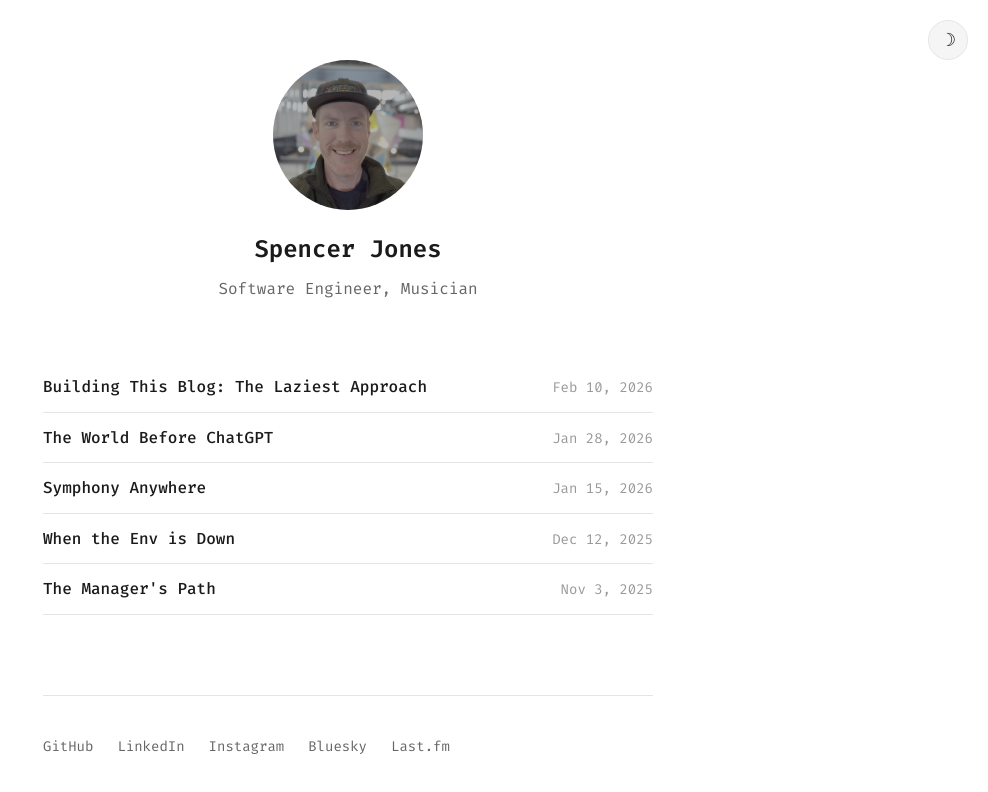
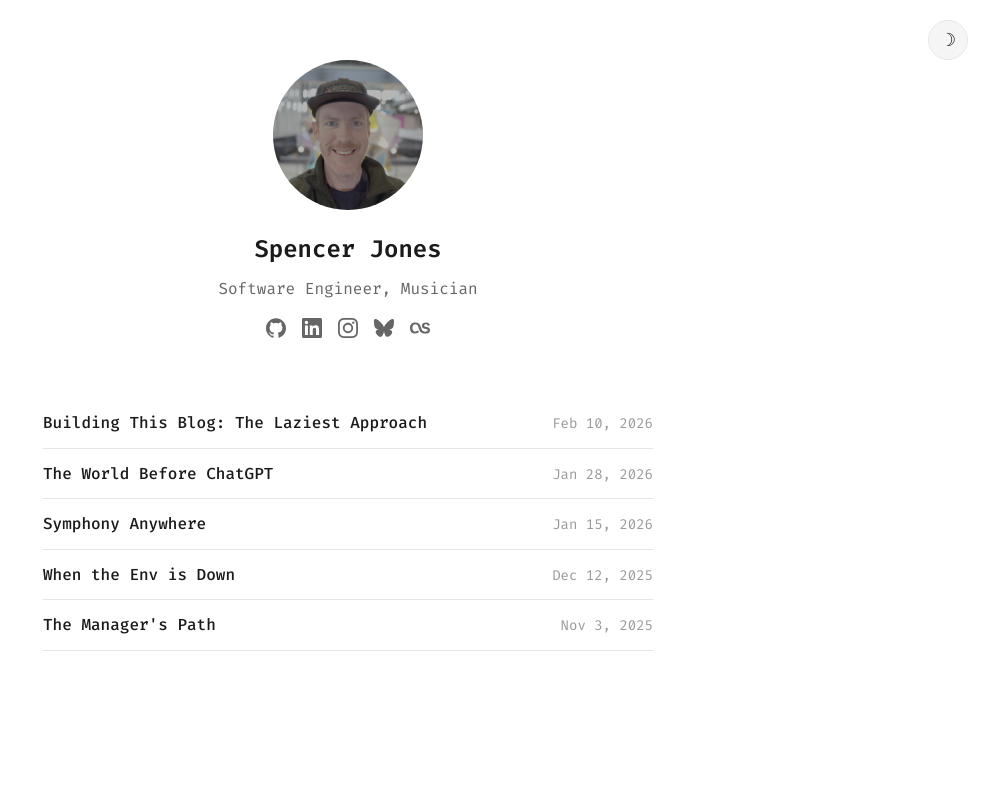
Before and after one commit to mitschlagel/mitschlagel.github.io, a React (Vite) app: page / in a window 1280 px wide. Shown: the top 792 px of the page, without its empty margins (292-1280 px from the left). Built offline with nearby package versions, Linux system fonts and the light colour scheme.

Commit message:
Move socials to icons

```diff
--- a/package.json
+++ b/package.json
@@ -21,6 +21,7 @@
     "marked": "^17.0.1",
     "react": "^18.3.1",
     "react-dom": "^18.3.1",
+    "react-icons": "^5.5.0",
     "styled-components": "^6.1.13"
   },
   "devDependencies": {
--- a/src/App.tsx
+++ b/src/App.tsx
@@ -6,6 +6,7 @@ import matter from 'gray-matter'
 import { marked } from 'marked'
 import headshot from './assets/img/headshot.png';
 import { Buffer } from 'buffer';
+import { SiGithub, SiLinkedin, SiInstagram, SiBluesky, SiLastdotfm } from 'react-icons/si';
 
 // Make Buffer available globally for gray-matter
 window.Buffer = Buffer;
@@ -77,8 +78,14 @@ const DarkModeToggle = styled.button<{ $isDark: boolean }>`
 
 const Header = styled.header`
   margin-bottom: 60px;
+  text-align: center;
+  display: flex;
+  flex-direction: column;
+  align-items: center;
+`;
+
+const HeaderClickable = styled.div`
   cursor: pointer;
-  text-align: center;
   display: flex;
   flex-direction: column;
   align-items: center;
@@ -110,6 +117,31 @@ const Tagline = styled.p<{ $isDark: boolean }>`
   margin: 0;
   font-weight: 400;
   transition: color 0.3s ease;
+`;
+
+const SocialIconsContainer = styled.div`
+  display: flex;
+  gap: 16px;
+  margin-top: 16px;
+  align-items: center;
+`;
+
+const SocialIconLink = styled.a<{ $isDark: boolean }>`
+  color: ${props => props.$isDark ? '#999' : '#666'};
+  transition: all 0.3s ease;
+  display: flex;
+  align-items: center;
+  justify-content: center;
+
+  &:hover {
+    color: ${props => props.$isDark ? '#e5e5e5' : '#1a1a1a'};
+    transform: translateY(-2px);
+  }
+
+  svg {
+    width: 20px;
+    height: 20px;
+  }
 `;
 
 const PostList = styled.div`
@@ -208,27 +240,6 @@ const ArticleDate = styled.div<{ $isDark: boolean }>`
   font-size: 14px;
   color: ${props => props.$isDark ? '#666' : '#999'};
   margin-bottom: 40px;
-`;
-
-const Footer = styled.footer<{ $isDark: boolean }>`
-  margin-top: 80px;
-  padding-top: 40px;
-  border-top: 1px solid ${props => props.$isDark ? '#404040' : '#e5e5e5'};
-`;
-
-const SocialLinks = styled.div`
-  display: flex;
-  gap: 24px;
-  flex-wrap: wrap;
-`;
-
-const SocialLink = styled.a<{ $isDark: boolean }>`
-  font-size: 14px;
-  color: ${props => props.$isDark ? '#999' : '#666'};
-
-  &:hover {
-    color: ${props => props.$isDark ? '#e5e5e5' : '#1a1a1a'};
-  }
 `;
 
 interface Post {
@@ -342,10 +353,29 @@ const App: React.FC = () => {
           {isDark ? '☼' : '☽'}
         </DarkModeToggle>
 
-        <Header onClick={handleHomeClick}>
-          <ProfileImage src={headshot} alt="Spencer Jones" />
-          <Name $isDark={isDark}>Spencer Jones</Name>
-          <Tagline $isDark={isDark}>Software Engineer, Musician</Tagline>
+        <Header>
+          <HeaderClickable onClick={handleHomeClick}>
+            <ProfileImage src={headshot} alt="Spencer Jones" />
+            <Name $isDark={isDark}>Spencer Jones</Name>
+            <Tagline $isDark={isDark}>Software Engineer, Musician</Tagline>
+          </HeaderClickable>
+          <SocialIconsContainer>
+            <SocialIconLink $isDark={isDark} href="https://github.com/mitschlagel" target="_blank" rel="noopener noreferrer" aria-label="GitHub">
+              <SiGithub />
+            </SocialIconLink>
+            <SocialIconLink $isDark={isDark} href="https://www.linkedin.com/in/spencerljones" target="_blank" rel="noopener noreferrer" aria-label="LinkedIn">
+              <SiLinkedin />
+            </SocialIconLink>
+            <SocialIconLink $isDark={isDark} href="https://www.instagram.com/mitschlagel" target="_blank" rel="noopener noreferrer" aria-label="Instagram">
+              <SiInstagram />
+            </SocialIconLink>
+            <SocialIconLink $isDark={isDark} href="https://bsky.app/profile/mitschlagel.bsky.social" target="_blank" rel="noopener noreferrer" aria-label="Bluesky">
+              <SiBluesky />
+            </SocialIconLink>
+            <SocialIconLink $isDark={isDark} href="https://www.last.fm/user/spormcer" target="_blank" rel="noopener noreferrer" aria-label="Last.fm">
+              <SiLastdotfm />
+            </SocialIconLink>
+          </SocialIconsContainer>
         </Header>
 
         {selectedPost ? (
@@ -365,25 +395,7 @@ const App: React.FC = () => {
           </PostList>
         )}
 
-        <Footer $isDark={isDark}>
-          <SocialLinks>
-            <SocialLink $isDark={isDark} href="https://github.com/mitschlagel" target="_blank" rel="noopener noreferrer">
-              GitHub
-            </SocialLink>
-            <SocialLink $isDark={isDark} href="https://www.linkedin.com/in/spencerljones" target="_blank" rel="noopener noreferrer">
-              LinkedIn
-            </SocialLink>
-            <SocialLink $isDark={isDark} href="https://www.instagram.com/mitschlagel" target="_blank" rel="noopener noreferrer">
-              Instagram
-            </SocialLink>
-            <SocialLink $isDark={isDark} href="https://bsky.app/profile/mitschlagel.bsky.social" target="_blank" rel="noopener noreferrer">
-              Bluesky
-            </SocialLink>
-            <SocialLink $isDark={isDark} href="https://www.last.fm/user/spormcer" target="_blank" rel="noopener noreferrer">
-              Last.fm
-            </SocialLink>
-          </SocialLinks>
-        </Footer>
+
       </Container>
     </>
   )
--- a/src/assets/posts/building-this-blog.md
+++ b/src/assets/posts/building-this-blog.md
@@ -10,8 +10,8 @@ I wanted a simple, elegant way to write and publish blog posts without using a 3
 
 **Core Framework:**
 - React 18 with TypeScript
-- Vite for blazingly fast development
-- Styled Components for styling
+- Vite
+- Styled Components
 
 **Content Management:**
 - Markdown files with frontmatter
```
Also changed, not shown: src/assets/headerText.tsx (deleted, +0 -22 lines), 1 other file (tests, documents, lock files or other folders).
